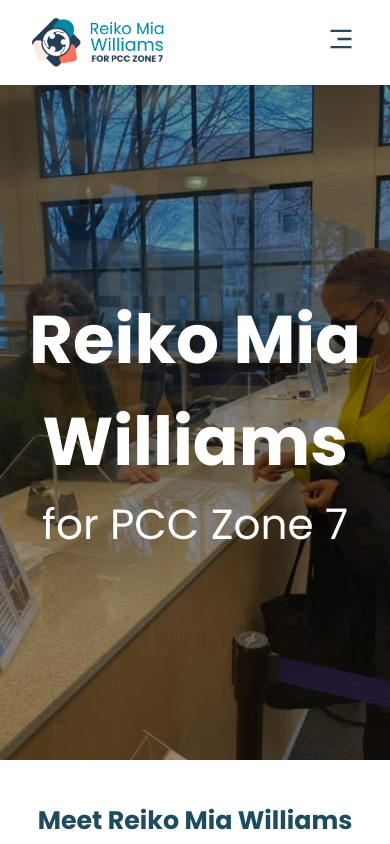
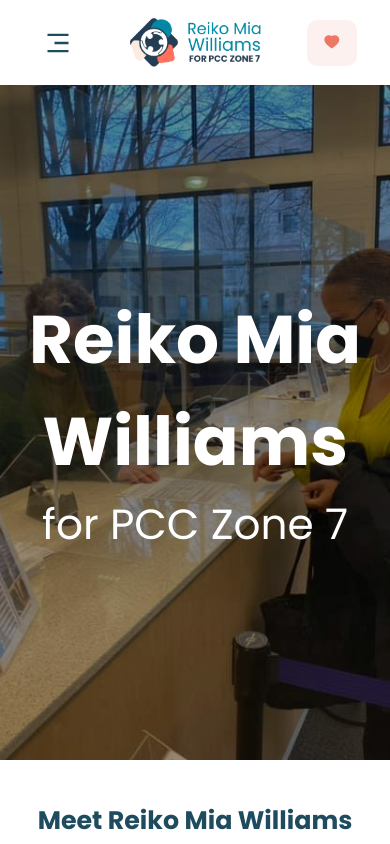
Before and after one commit to bmediax/reikoforpcc, a React (Create React App) app: page / in a window 390 px wide. Shown: the top 844 px of the page. Built offline with nearby package versions, Linux system fonts and the light colour scheme.

Commit message:
Donate and Nav added

```diff
--- a/src/components/Donatebtn.jsx
+++ b/src/components/Donatebtn.jsx
@@ -14,7 +14,7 @@
             whileHover="in"
             whileTap="out"
             variants={btnDonateVariants}>
-                Donate <AiFillHeart className="btn-icon" style={{marginTop: "-2px"}}/>
+                <AiFillHeart className="btn-icon" style={{marginTop: "-2px"}}/>
         </motion.a>
     )
 }
--- a/src/components/Nav.jsx
+++ b/src/components/Nav.jsx
@@ -22,6 +22,9 @@
     return (
         <nav>
             <div className="nav-wrapper">
+                <div className="mobile-nav-contain">
+                    <RiMenu3Fill className="menu-icon" onClick={handleMobileToggle} />
+                </div>
                 <div className="logo-contain">
                     <Link to="/" exact="true">
                         <picture id="logo">
@@ -41,7 +44,6 @@
                     <a className="nav-item donate-mobile" href={props.donationlink} style={{display: 'none'}}>Donate</a>
                 </motion.div >
                 <div className="donate-contain">
-                    <RiMenu3Fill className="menu-icon" onClick={handleMobileToggle} />
                     <Donatebtn />
                 </div>
             </div>
--- a/src/styles/_base.scss
+++ b/src/styles/_base.scss
@@ -46,6 +46,7 @@
   .nav-wrapper {
     display:flex;
     align-items:center;
+    justify-content:center;
     min-height:50px;
     // max-width:variables.$page-width;
     margin:auto;
@@ -54,7 +55,32 @@
       flex:1;
     }
 
+    .mobile-nav-contain {
+      display:none;
+      align-self: center;
+      justify-self: center;
+
+      .menu-icon {
+        display:none;
+        font-size:3rem;
+        text-align:center;
+        margin:auto;
+        color:variables.getColor(textHeader);
+        background:variables.getColor(lightBase);
+        @include variables.objectCorner("small");
+        @include variables.enableAnimation;
+        padding:10px;
+
+        &:hover {
+          cursor:pointer;
+          background:variables.getColor(darkBase);
+          color:variables.$blue;
+        }
+      }
+    }
+
     .logo-contain {
+      flex:1;
       // padding:5px 0px;
       #logo {
         img, source {
@@ -101,23 +127,9 @@
         margin:auto;
         border-radius:10px;
         text-align:center;
-      }
-      .menu-icon {
-        display:none;
-        font-size:3rem;
-        position: absolute;
-        right: 25px;
-        top: 25px;
-        color:variables.getColor(textHeader);
-        background:variables.getColor(lightBase);
-        @include variables.objectCorner("small");
-        @include variables.enableAnimation;
-        padding:10px;
 
-        &:hover {
-          cursor:pointer;
-          background:variables.getColor(darkBase);
-          color:variables.$blue;
+        &:before {
+          content:"Donate"
         }
       }
     }
@@ -209,12 +221,13 @@
 }
 
 .donate-btn {
-  @include variables.buttonGradient(orange-gradient);
-  color:variables.getColor(lightBase);
+  background:variables.getColor(red-btnBG);
+  color:variables.getColor(red-btnTXT);
 
   &:hover {
+    background: variables.$red;
+    color:#FFF;
     box-shadow: variables.$shadowView rgba(variables.$red, .2);
-    color:#FFF;
   }
 }
 
--- a/src/styles/_responsive.scss
+++ b/src/styles/_responsive.scss
@@ -51,6 +51,7 @@
     }
 
     .logo-contain #logo {
+        flex:2;
         padding: 5px 0px !important;
 
         img, source {
@@ -58,14 +59,34 @@
         }
     }
 
-    .donate {
-        display:none !important;
+    .donate-btn {
+        background:variables.getColor(red-btnBG) !important;
+        color:variables.getColor(red-btnTXT) !important;
     }
 
-    .menu-icon {
+    a.donate {
+        width:50px !important;
+        padding:10px 0px !important;
+        text-align:center;
+
+        &:before {
+            content:"" !important;
+        }
+
+        .btn-icon {
+            margin-bottom:-2px;
+            margin-left:0px;
+        }
+    }
+
+    .mobile-nav-contain {
         display:block !important;
-        top:15px !important;
+
+        .menu-icon {
+            display:block !important;
+        }
     }
+
 }
 
 @media screen and (max-width:800px) {
```
